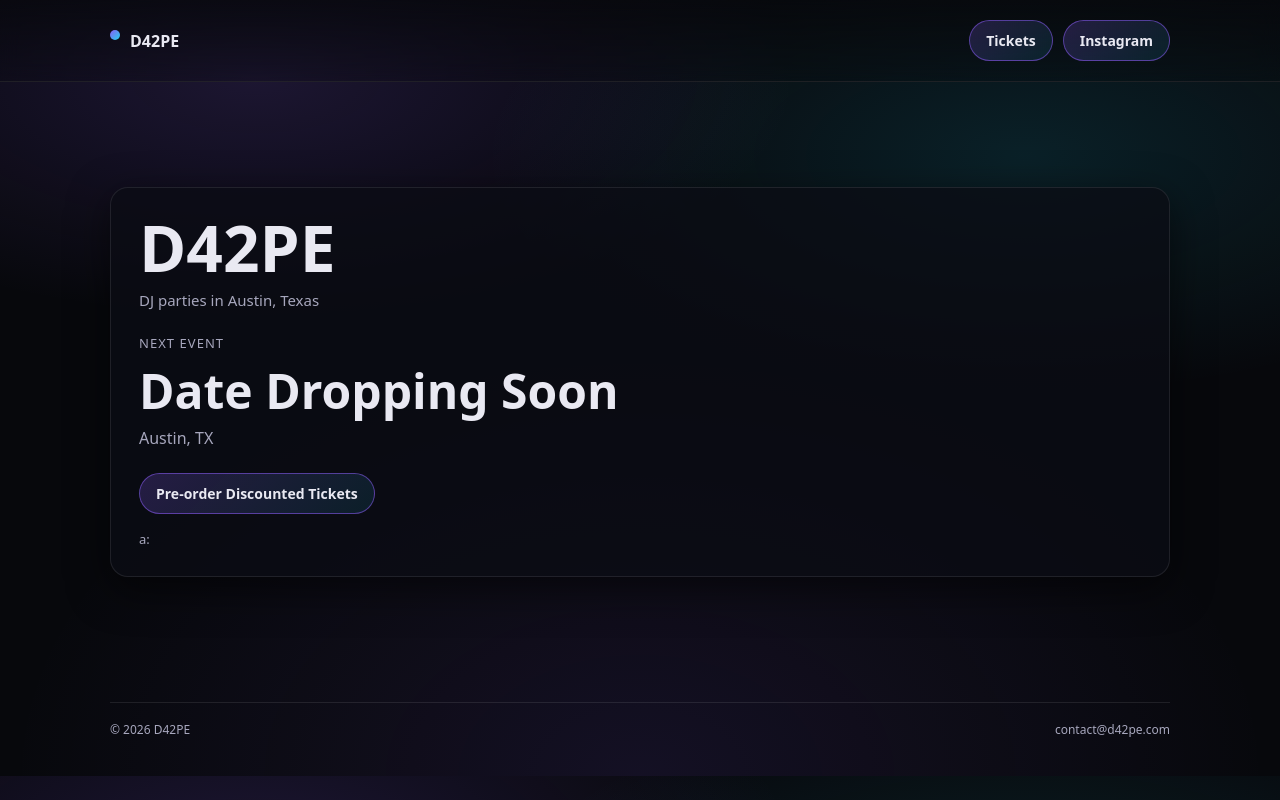
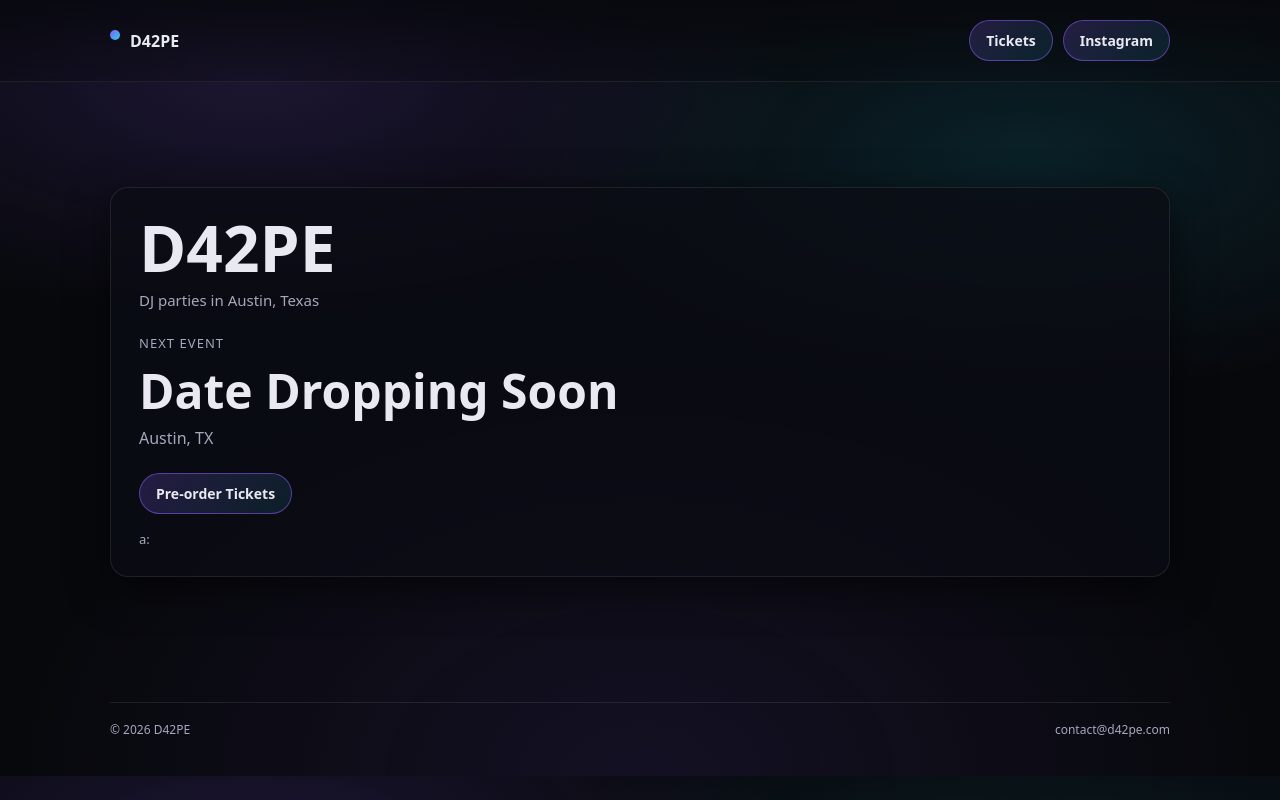
Before and after one commit to pedersonhintzkids/d42pe.com, a plain HTML site: page index.html in a window 1280 px wide. Drawn offline with Linux system fonts and the light colour scheme.

Commit message:
Update index.html

```diff
--- a/index.html
+++ b/index.html
@@ -144,7 +144,7 @@
       </div>
 
       <div class="cta-row">
-        <a class="btn" href="/tickets/">Pre-order Discounted Tickets</a>
+        <a class="btn" href="/tickets/">Pre-order Tickets</a>
       </div>
 
       <div class="secondary">
```
